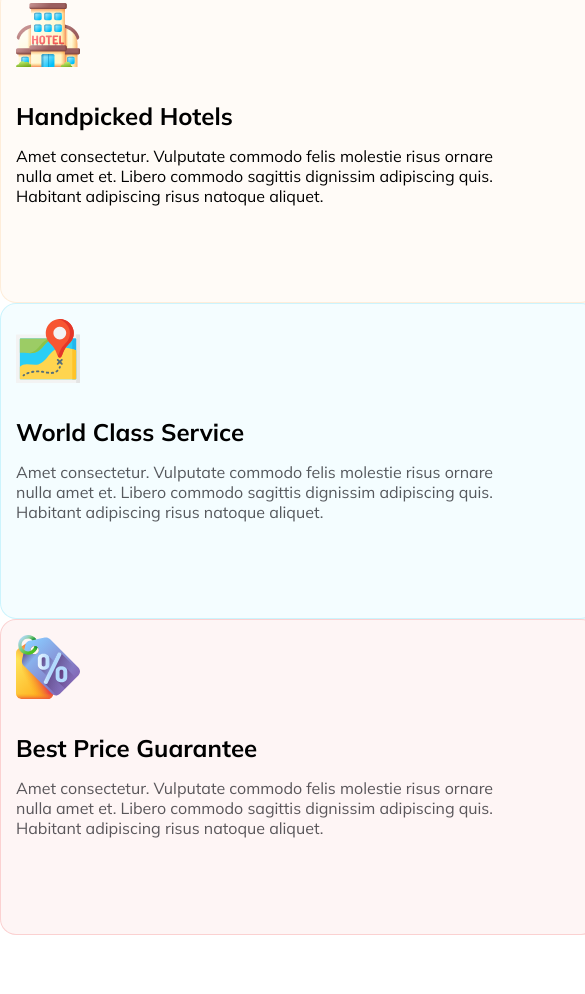
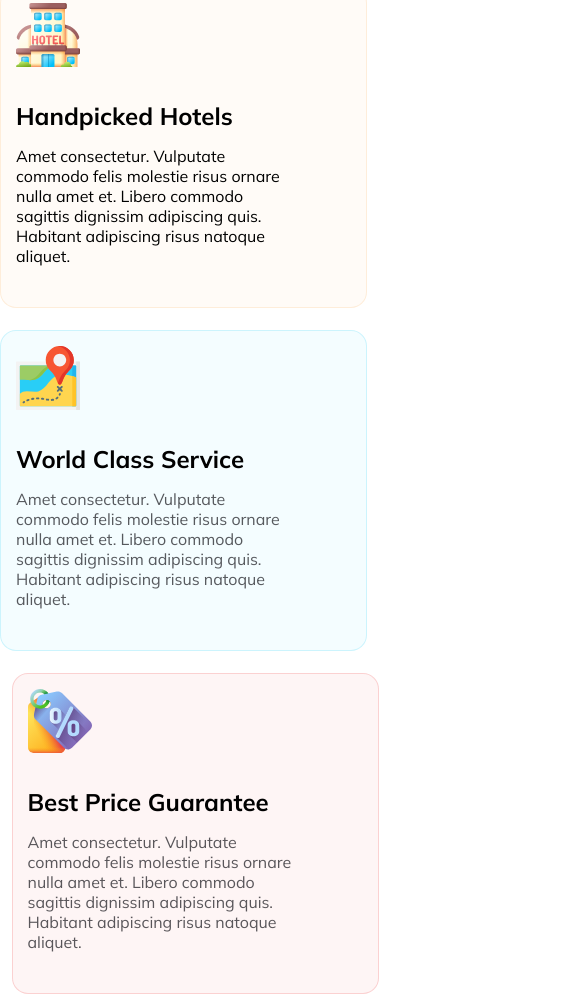
Before and after one commit to Redoan23/Assignment-2-travel, a plain HTML site: page index.html in a window 390 px wide. Shown: the part 4497-5491 px from the top of the page, 585 px wide, since content can reach past the window. Before the commit the page ends 5432 px from the top, so only its background shows below. Drawn offline with Linux system fonts and the light colour scheme.

Commit message:
added responsiveness

```diff
--- a/index.html
+++ b/index.html
@@ -111,26 +111,38 @@
         <!-- choose section -->
         <section class="">
             <div class="choose-texts">
-                    <h3 class="choose-heading heading-font">Why Choose Us</h3>
-                    <p class="choose-description descriptive-font">Dolor sit amet consectetur. Diam volutpat neque habitasse pharetra odio sit massa. Sodales dictumst nec nibh pellentesque.</p>
+                <h3 class="choose-heading heading-font">Why Choose Us</h3>
+                <p class="choose-description descriptive-font">Dolor sit amet consectetur. Diam volutpat neque habitasse
+                    pharetra odio sit massa. Sodales dictumst nec nibh pellentesque.</p>
             </div>
             <div class="cards">
                 <div class="card-1">
                     <img src="./Images/hotel 1.svg" alt="">
                     <h3 class="card-heading">Handpicked Hotels</h3>
-                    <p class="card-description">Amet consectetur. Vulputate commodo felis molestie risus  ornare nulla amet et. Libero commodo sagittis dignissim adipiscing quis. Habitant adipiscing risus natoque aliquet. </p>
+                    <p class="card-description">Amet consectetur. Vulputate commodo felis molestie risus ornare nulla
+                        amet et. Libero commodo sagittis dignissim adipiscing quis. Habitant adipiscing risus natoque
+                        aliquet. </p>
                 </div>
                 <div class="card-2">
                     <img src="./Images/map 1.svg" alt="">
                     <h3 class="card-heading main-font">World Class Service</h3>
-                    <p class="card-description descriptive-font">Amet consectetur. Vulputate commodo felis molestie risus  ornare nulla amet et. Libero commodo sagittis dignissim adipiscing quis. Habitant adipiscing risus natoque aliquet. </p>
+                    <p class="card-description descriptive-font">Amet consectetur. Vulputate commodo felis molestie
+                        risus ornare nulla amet et. Libero commodo sagittis dignissim adipiscing quis. Habitant
+                        adipiscing risus natoque aliquet. </p>
                 </div>
-                <div class="card-3">
+            </div>
+                <div class="card3-cover">
+                    <div class="card-3">
                         <img src="./Images/price-tag 1.svg" alt="">
                         <h3 class="card-heading main-font">Best Price Guarantee</h3>
-                        <p class="card-description descriptive-font">Amet consectetur. Vulputate commodo felis molestie risus  ornare nulla amet et. Libero commodo sagittis dignissim adipiscing quis. Habitant adipiscing risus natoque aliquet. </p>
+                        <p class="card-description descriptive-font">Amet consectetur. Vulputate commodo felis molestie
+                            risus ornare nulla amet et. Libero commodo sagittis dignissim adipiscing quis. Habitant
+                            adipiscing risus natoque aliquet. </p>
+                    </div>
                 </div>
-            </div>
+        </section>
+        <section>
+
         </section>
 
     </main>
--- a/styles.css
+++ b/styles.css
@@ -242,9 +242,9 @@ button a {
     padding: 15px;
 }
 
-.card-2{
-    width:565px;
-    height:284px;
+.card-2 {
+    width: 565px;
+    height: 284px;
     border-radius: 16px;
     border: 1px solid rgba(41, 206, 246, 0.20);
     background: rgba(41, 206, 246, 0.05);
@@ -259,6 +259,8 @@ button a {
     background: rgba(233, 68, 68, 0.05);
     border-radius: 16px;
     padding: 15px;
+
+
 }
 
 .card-heading {
@@ -271,6 +273,16 @@ button a {
     padding-top: 15px;
 }
 
+.cards {
+    display: flex;
+    gap: 22px;
+}
+
+.card3-cover {
+    display: flex;
+    justify-content: center;
+    margin-top: 22px;
+}
 
 
 
@@ -378,4 +390,26 @@ button a {
     .destination-description {
         width: 200px;
     }
+
+    /* cards section */
+    .cards {
+        flex-direction: column;
+    }
+
+    .card-1,
+    .card-2,
+    .card-3 {
+        width: 335px;
+        height: 289px;
+    }
+    .card-description{
+        width: 271px;
+    }
+    .cards3-cover{
+        flex-direction: column;
+        width: 335px;
+        justify-content: flex-start;
+
+
+    }
 }
```
